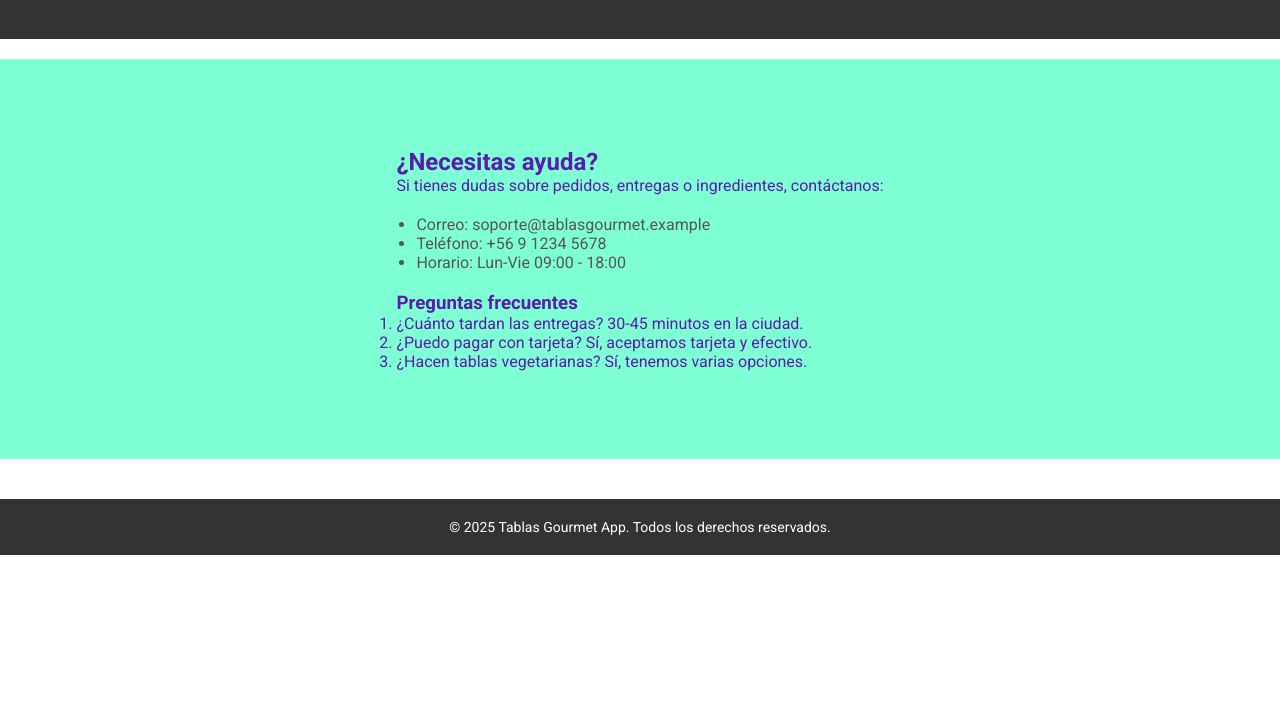
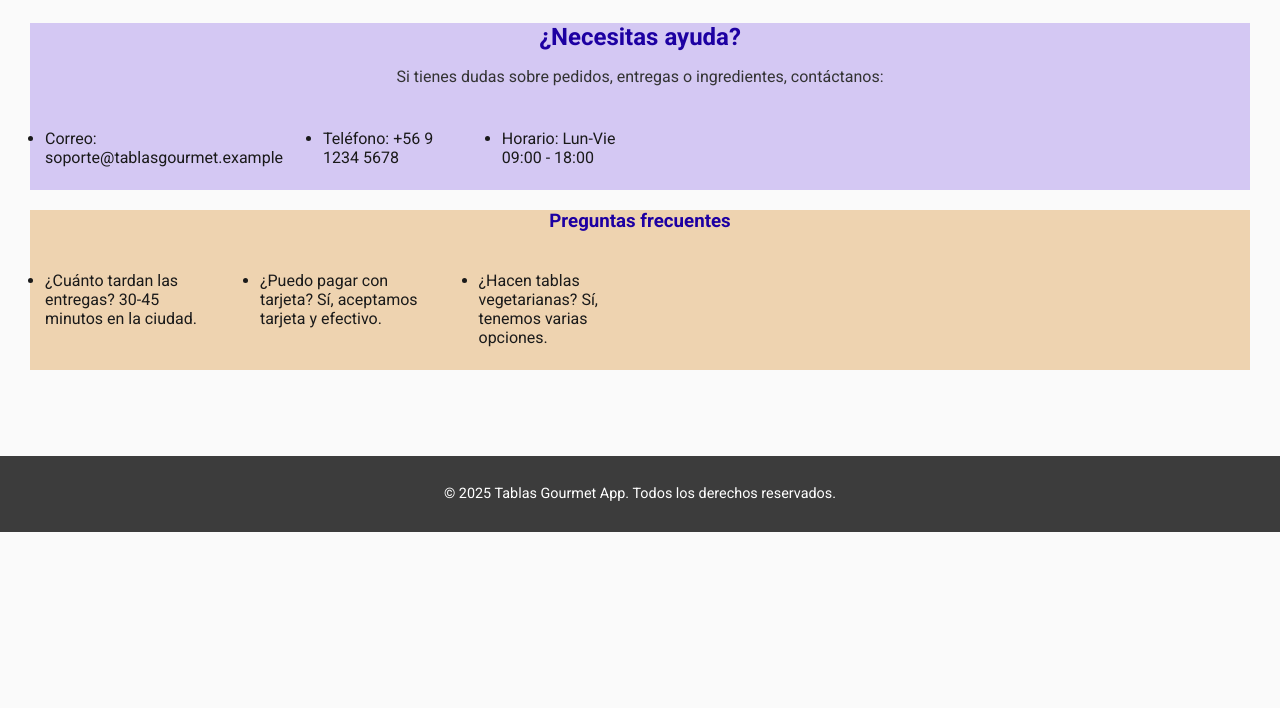
Before and after one commit to oclivar2000/preentrega1-regla-en-line, a plain HTML site: page ayuda.html in a window 1280 px wide. Shown: the part 92-800 px from the top of the page. Drawn offline with Linux system fonts and the light colour scheme.

Commit message:
Cambios en css parte de ayuda.html

```diff
--- a/ayuda.html
+++ b/ayuda.html
@@ -7,8 +7,9 @@
     <!-- link de tipografia -->
     <link rel="preconnect" href="https://fonts.googleapis.com">
     <link rel="preconnect" href="https://fonts.gstatic.com" crossorigin>
-    <link href="https://fonts.googleapis.com/css2?family=Roboto:ital,wght@0,100..900;1,100..900&display=swap" rel="stylesheet">
-    <link rel="stylesheet" href="estilos.css">
+    <link href="https://fonts.googleapis.com/css2?family=Roboto:ital,wght@0,100..900;1,100..900&display=swap"
+        rel="stylesheet">
+    <link rel="stylesheet" href="estilos2.css">
     <title>Tablas Gourmet - Ayuda</title>
 </head>
 
@@ -24,29 +25,29 @@
         </nav>
     </header>
 
-    <main>
+    <main class="a-back-color">
         <section class="ayuda">
+            <div class="parte1">
                 <h2>¿Necesitas ayuda?</h2>
                 <p>Si tienes dudas sobre pedidos, entregas o ingredientes, contáctanos:</p>
-
 
                 <ul>
                     <li>Correo: soporte@tablasgourmet.example</li>
                     <li>Teléfono: +56 9 1234 5678</li>
                     <li>Horario: Lun-Vie 09:00 - 18:00</li>
                 </ul>
-
-
+            </div>
+            <div class="parte2">
                 <h3>Preguntas frecuentes</h3>
                 <ol>
                     <li>¿Cuánto tardan las entregas? 30-45 minutos en la ciudad.</li>
                     <li>¿Puedo pagar con tarjeta? Sí, aceptamos tarjeta y efectivo.</li>
                     <li>¿Hacen tablas vegetarianas? Sí, tenemos varias opciones.</li>
                 </ol>
-
-
+            </div>
         </section>
     </main>
+
 
 
     <footer>
--- a/estilos2.css
+++ b/estilos2.css
@@ -118,15 +118,17 @@ footer {
 /* Título principal */
 main h2 {
   text-align: center;
-  color: #5a3e1b;
-  margin-top: 20px;
+  /* margin-top: 20px; */
 }
 
 /* Contenedor de productos */
 .ofertas-list {
-  background-color: #d4c8f3;
   text-align: center;
   padding: 20px;
+}
+
+.back-color {
+  background-color: #d4c8f3;
 }
 
 .productos {
@@ -153,12 +155,12 @@ main h2 {
 }
 
 .detallesylistas {
+  background-color: rgb(238, 211, 176);
   margin-top: 15px;
   text-align: center;
   display: flex;
   flex-direction: column;
   align-items: center;
-  background-color: rgb(238, 211, 176);
 }
 
 .separacion-listas {
@@ -175,9 +177,12 @@ main h2 {
 /* Listas */
 ol,
 ul {
-  text-align: left;
+  /* text-align: left;
   margin: 20px auto;
-  width: 60%;
+  width: 60%; */
+  display: flex;
+  justify-content: center;
+  gap: 40px;
 }
 
 ol li,
@@ -185,15 +190,65 @@ ul li {
   margin: 8px 0;
 }
 
-.lista-ol,
-.lista-ul {
-  display: flex;
-  justify-content: center;
-  gap: 40px;
+/* ==== ESTILOS PARA AYUDA.HTML ==== */
+
+.a-back-color {
+  /* background-color: #b8fce4; */
+  padding: 30px;
+  text-align: center;
+  font-family: "Roboto", sans-serif;
+  color: #1a1a1a;
 }
 
-/* .lista-ul {
-  display: flex;
-  justify-content: center;
-  gap: 40px;
+.parte1 {
+  background-color: #d4c8f3;
+}
+
+.parte2 {
+background-color: rgb(238, 211, 176);
+  margin-top: 20px;
+}
+
+.ayuda h2 {
+  color: #1d00a2;
+  margin-bottom: 10px;
+}
+
+.ayuda p {
+  font-size: 16px;
+  color: #333333;
+  margin-bottom: 20px;
+}
+
+.ayuda ul, .ayuda ol {
+  list-style-type: disc;
+  /* background-color: #ffffff; */
+  width: 50%;
+  /* margin: 0 auto 25px auto; */
+  padding: 15px;
+  text-align: left;
+  border-radius: 8px;
+}
+
+.ayuda ul li {
+  margin: 8px 0;
+}
+
+.ayuda h3 {
+  color: #1d00a2;
+  margin-bottom: 10px;
+}
+
+/* .ayuda ol {
+  list-style-type: decimal;
+  background-color: #ffffff;
+  width: 50%;
+  margin: 0 auto;
+  padding: 15px;
+  text-align: left;
+  border-radius: 8px;
 } */
+
+.ayuda ol li {
+  margin: 8px 0;
+}
```
Also changed, not shown: ofertas.html (+2 -2 lines). Lines whose indentation alone changed are shown as unchanged.
